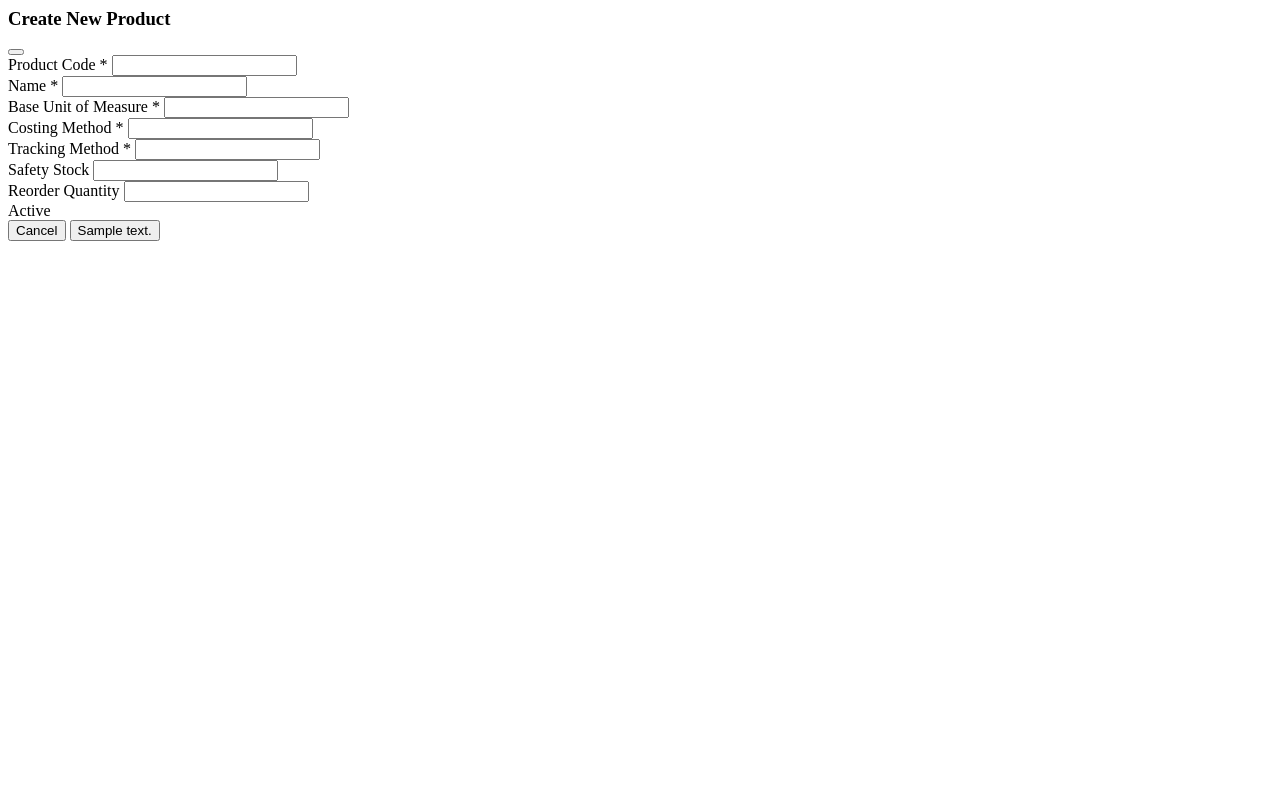
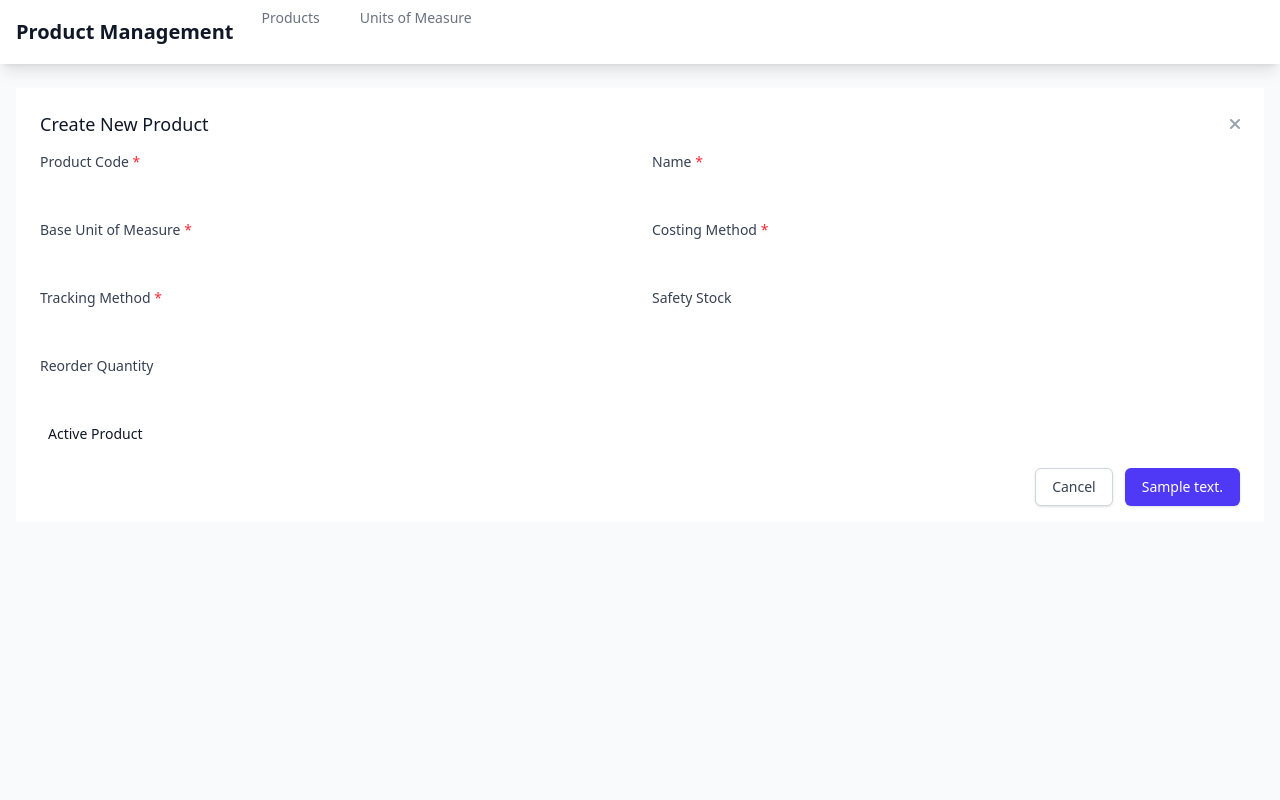
Before and after one commit to Sandeepsharmag35/ERP, a Django app: template templates/product/partials/product_form.html in a window 1280 px wide. Run offline with Django 5.2, Linux system fonts and the light colour scheme; the template is opened without the code that fills it: most values are stand-ins (such as "Sample title", 1, 10 or a date in 2020); form fields are guessed from the names that the template uses; some libraries are stand-ins or nearby versions.

Commit message:
Refactor forms and templates for improved styling and structure; update UoM and product forms, enhance product detail view, and adjust CSS variables.

```diff
--- a/product/ui_views.py
+++ b/product/ui_views.py
@@ -202,7 +202,7 @@ def uom_create(request):
 
     return render(
         request,
-        "product/uom_form.html",
+        "product/partials/uom_form.html",
         {
             "form": form,
             "title": "Create UoM",
@@ -212,7 +212,7 @@ def uom_create(request):
     )
 
 
-@require_http_methods(["POST"])
+@require_http_methods(["GET", "POST"])
 def product_uom_create(request, product_pk):
     """Add UoM to product"""
     product = get_object_or_404(Product, pk=product_pk)
--- a/templates/product/partials/product_form.html
+++ b/templates/product/partials/product_form.html
@@ -1,3 +1,8 @@
+{% extends 'base.html' %}
+{% load static tailwind_tags %}
+{% block title %}Create Product - Product Management{% endblock %}
+
+{% block content %}
 <div class="bg-white px-4 pt-5 pb-4 sm:p-6 sm:pb-4">
     <div class="sm:flex sm:items-start">
         <div class="w-full">
@@ -10,7 +15,7 @@
                 </button>
             </div>
 
-            <form hx-post="{{ action_url }}" hx-target="#modal-content" hx-swap="innerHTML" method="post">
+            <form hx-post="{{ action_url }}" hx-target="#modal-content" hx-swap="innerHTML">
                 {% csrf_token %}
 
                 <div class="grid grid-cols-1 gap-6 sm:grid-cols-2">
@@ -101,7 +106,7 @@
                         <div class="flex items-center">
                             {{ form.is_active }}
                             <label for="{{ form.is_active.id_for_label }}" class="ml-2 block text-sm text-gray-900">
-                                Active
+                                Active Product
                             </label>
                         </div>
                         {% if form.is_active.errors %}
@@ -111,13 +116,13 @@
                 </div>
 
                 <!-- Form Actions -->
-                <div class="mt-6 flex justify-end space-x-3">
+                <div class="mt-6 flex items-center justify-end space-x-3">
                     <button type="button" onclick="hideModal()"
-                        class="inline-flex justify-center py-2 px-4 border border-gray-300 shadow-sm text-sm font-medium rounded-md text-gray-700 bg-white hover:bg-gray-50 focus:outline-none focus:ring-2 focus:ring-offset-2 focus:ring-indigo-500">
+                        class="bg-white py-2 px-4 border border-gray-300 rounded-md shadow-sm text-sm font-medium text-gray-700 hover:bg-gray-50 focus:outline-none focus:ring-2 focus:ring-offset-2 focus:ring-indigo-500">
                         Cancel
                     </button>
                     <button type="submit"
-                        class="inline-flex justify-center py-2 px-4 border border-transparent shadow-sm text-sm font-medium rounded-md text-white bg-indigo-600 hover:bg-indigo-700 focus:outline-none focus:ring-2 focus:ring-offset-2 focus:ring-indigo-500">
+                        class="bg-indigo-600 py-2 px-4 border border-transparent rounded-md shadow-sm text-sm font-medium text-white hover:bg-indigo-700 focus:outline-none focus:ring-2 focus:ring-offset-2 focus:ring-indigo-500">
                         {{ submit_text }}
                     </button>
                 </div>
@@ -125,3 +130,4 @@
         </div>
     </div>
 </div>
+{% endblock %}
--- a/templates/product/product_list.html
+++ b/templates/product/product_list.html
@@ -8,11 +8,11 @@
     <div class="px-6 py-4 border-b border-gray-200">
         <div class="flex items-center justify-between">
             <h2 class="text-lg font-medium text-gray-900">Products</h2>
-            <button hx-get="{% url 'product-create' %}" hx-target="#modal-content" onclick="showModal()"
+            <a href="{% url 'product-create' %}"
                 class="inline-flex items-center px-4 py-2 border border-transparent text-sm font-medium rounded-md text-white bg-indigo-600 hover:bg-indigo-700 focus:outline-none focus:ring-2 focus:ring-offset-2 focus:ring-indigo-500">
                 <i class="fas fa-plus mr-2"></i>
                 Add Product
-            </button>
+            </a>
         </div>
     </div>
 
--- a/templates/product/uom_list.html
+++ b/templates/product/uom_list.html
@@ -9,11 +9,11 @@
     <div class="px-6 py-4 border-b border-gray-200">
         <div class="flex items-center justify-between">
             <h2 class="text-lg font-medium text-gray-900">Units of Measure</h2>
-            <button hx-get="{% url 'uom-create' %}" hx-target="#modal-content" onclick="showModal()"
+            <a href="{% url 'uom-create' %}" hx-target="#modal-content"
                 class="inline-flex items-center px-4 py-2 border border-transparent text-sm font-medium rounded-md text-white bg-indigo-600 hover:bg-indigo-700 focus:outline-none focus:ring-2 focus:ring-offset-2 focus:ring-indigo-500">
                 <i class="fas fa-plus mr-2"></i>
                 Add UoM
-            </button>
+            </a>
         </div>
     </div>
 
--- a/theme/static/css/dist/styles.css
+++ b/theme/static/css/dist/styles.css
@@ -16,14 +16,11 @@
     --color-green-50: oklch(98.2% 0.018 155.826);
     --color-green-100: oklch(96.2% 0.044 156.743);
     --color-green-200: oklch(92.5% 0.084 155.995);
-    --color-green-500: oklch(72.3% 0.219 149.579);
     --color-green-600: oklch(62.7% 0.194 149.214);
     --color-green-700: oklch(52.7% 0.154 150.069);
     --color-green-800: oklch(44.8% 0.119 151.328);
     --color-green-900: oklch(39.3% 0.095 152.535);
     --color-blue-100: oklch(93.2% 0.032 255.585);
-    --color-blue-500: oklch(62.3% 0.214 259.815);
-    --color-blue-600: oklch(54.6% 0.245 262.881);
     --color-blue-800: oklch(42.4% 0.199 265.638);
     --color-indigo-500: oklch(58.5% 0.233 277.117);
     --color-indigo-600: oklch(51.1% 0.262 276.966);
@@ -42,7 +39,7 @@
     --color-white: #fff;
     --spacing: 0.25rem;
     --container-lg: 32rem;
-    --container-4xl: 56rem;
+    --container-2xl: 42rem;
     --container-7xl: 80rem;
     --text-xs: 0.75rem;
     --text-xs--line-height: calc(1 / 0.75);
@@ -906,11 +873,6 @@
 @property --tw-skew-y {
   syntax: "*";
   inherits: false;
-}
-@property --tw-space-y-reverse {
-  syntax: "*";
-  inherits: false;
-  initial-value: 0;
 }
 @property --tw-space-x-reverse {
   syntax: "*";
@@ -1012,7 +974,6 @@
       --tw-rotate-z: initial;
       --tw-skew-x: initial;
       --tw-skew-y: initial;
-      --tw-space-y-reverse: 0;
       --tw-space-x-reverse: 0;
       --tw-divide-y-reverse: 0;
       --tw-border-style: solid;
```
Also changed, not shown: other parts of theme/static/css/dist/styles.css (+7 -37 lines), product/forms.py (+16 -16 lines), templates/product/partials/uom_form.html (+9 -1 lines), templates/product/product_detail.html (+5 -4 lines), db.sqlite3.
